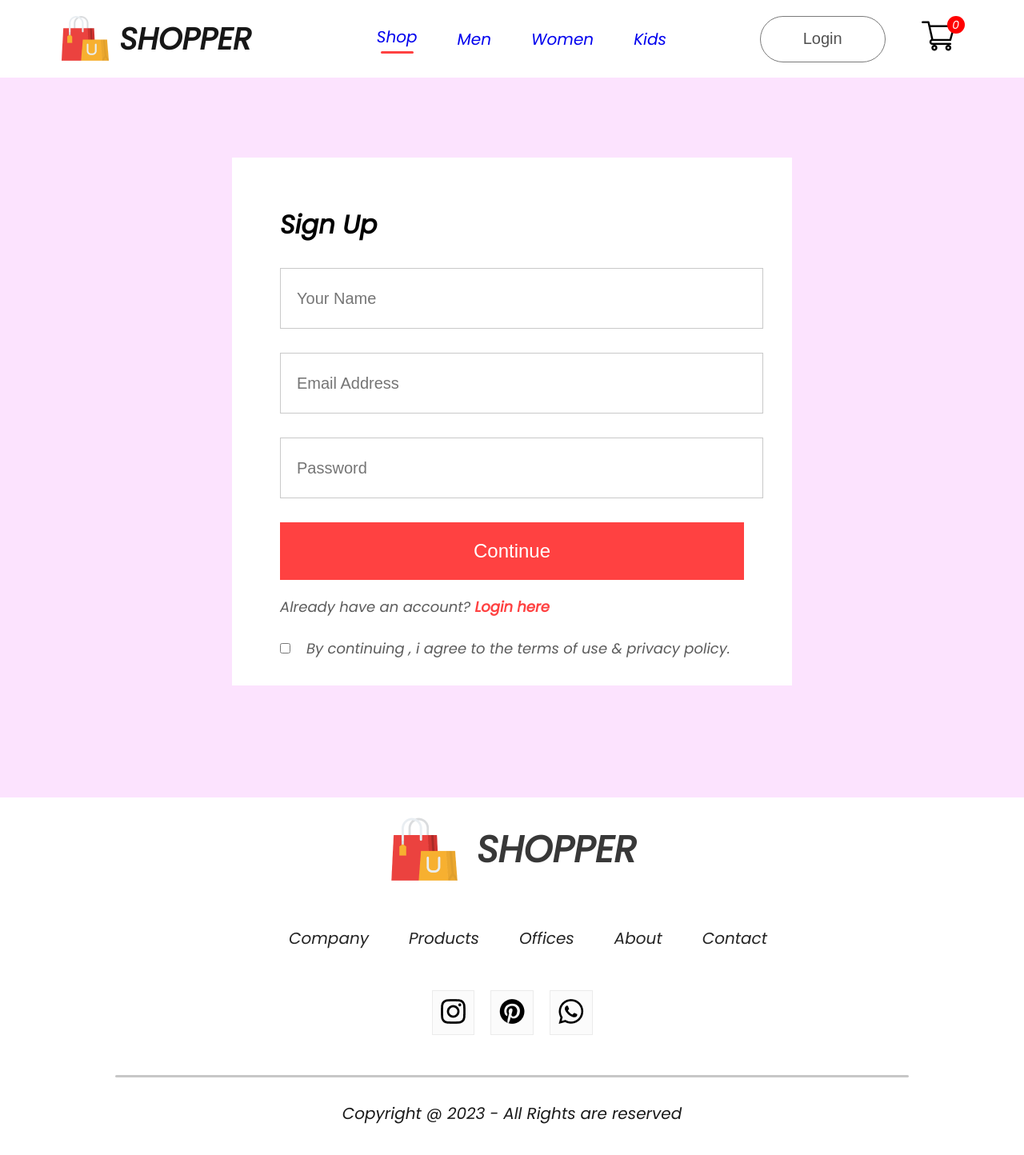
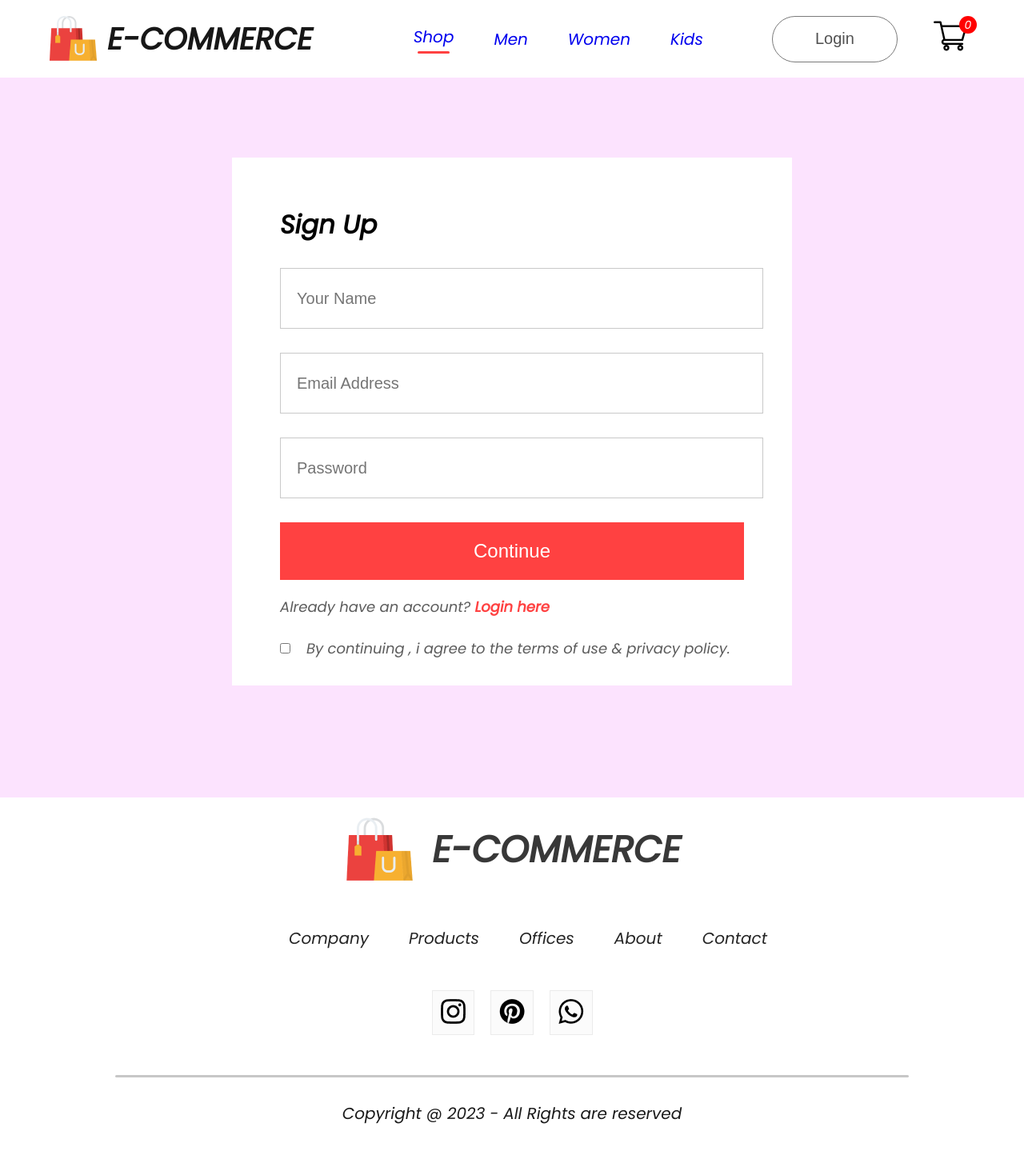
Before and after one commit to Rushikeshsasamkar/Shopper-front-end, a React (Create React App) app: page /login in a window 1280 px wide. Shown: the top 1444 px of the page at 80% size. Built offline with nearby package versions, Linux system fonts and the light colour scheme.

Commit message:
Corrected the name

```diff
--- a/src/Components/Footer/Footer.jsx
+++ b/src/Components/Footer/Footer.jsx
@@ -10,7 +10,7 @@ const Footer = () => {
     <div className='footer'>
       <div className="footer-logo">
         <img src={footer_logo} alt="" />
-        <p>SHOPPER</p>
+        <p>E-COMMERCE</p>
       </div>
       <ul className="footer-links">
         <li>Company</li>
--- a/src/Components/Navbar/Navbar.jsx
+++ b/src/Components/Navbar/Navbar.jsx
@@ -13,7 +13,7 @@ import { ShopContext } from '../../Context/ShopContext'
         <div className='navbar'>
             <div className='nav-logo'>
                 <img src={logo} alt="" />
-                <p>SHOPPER</p>
+                <p>E-COMMERCE</p>
             </div>
             <ul className="nav-menu">
                 <li onClick={() => { setMenu("shop") }}><Link style={{textDecoration:'none'}} to='/'>Shop</Link>{menu === "shop" ? <hr /> : <></>}</li>
```
